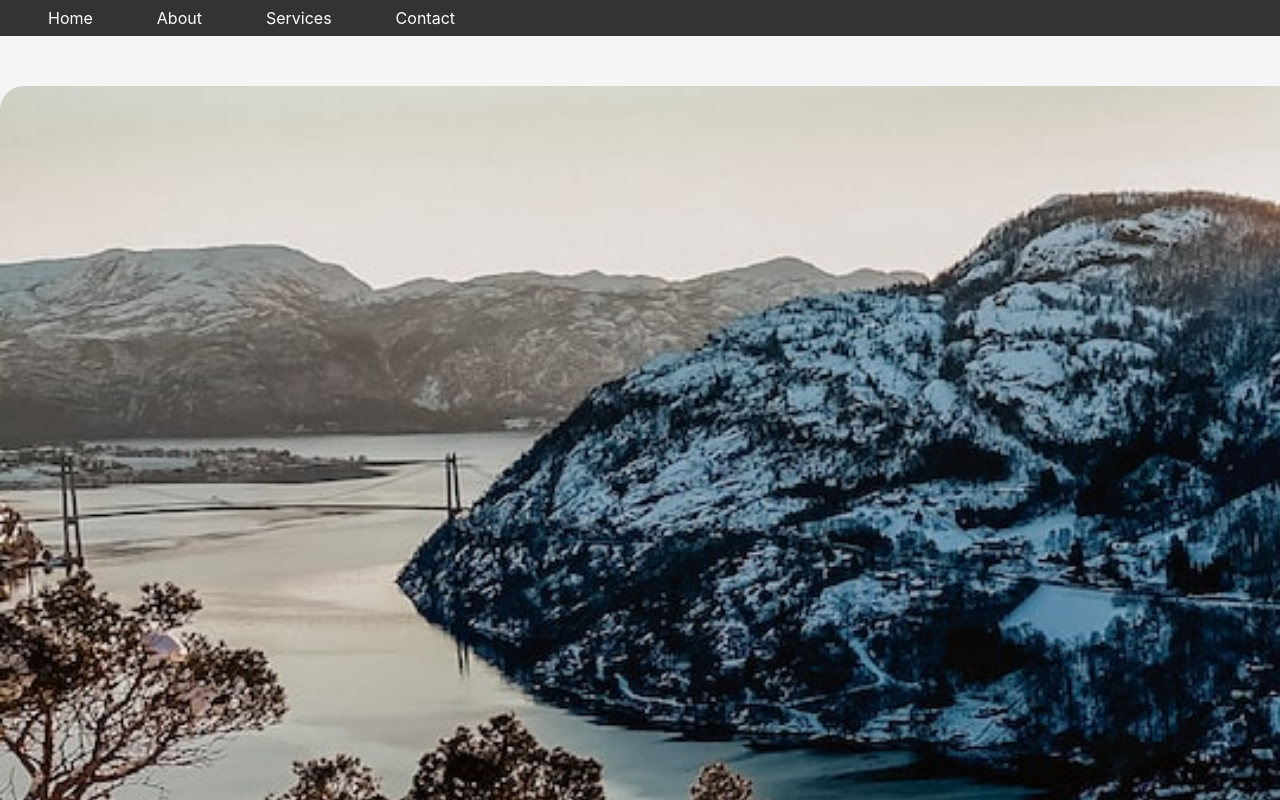
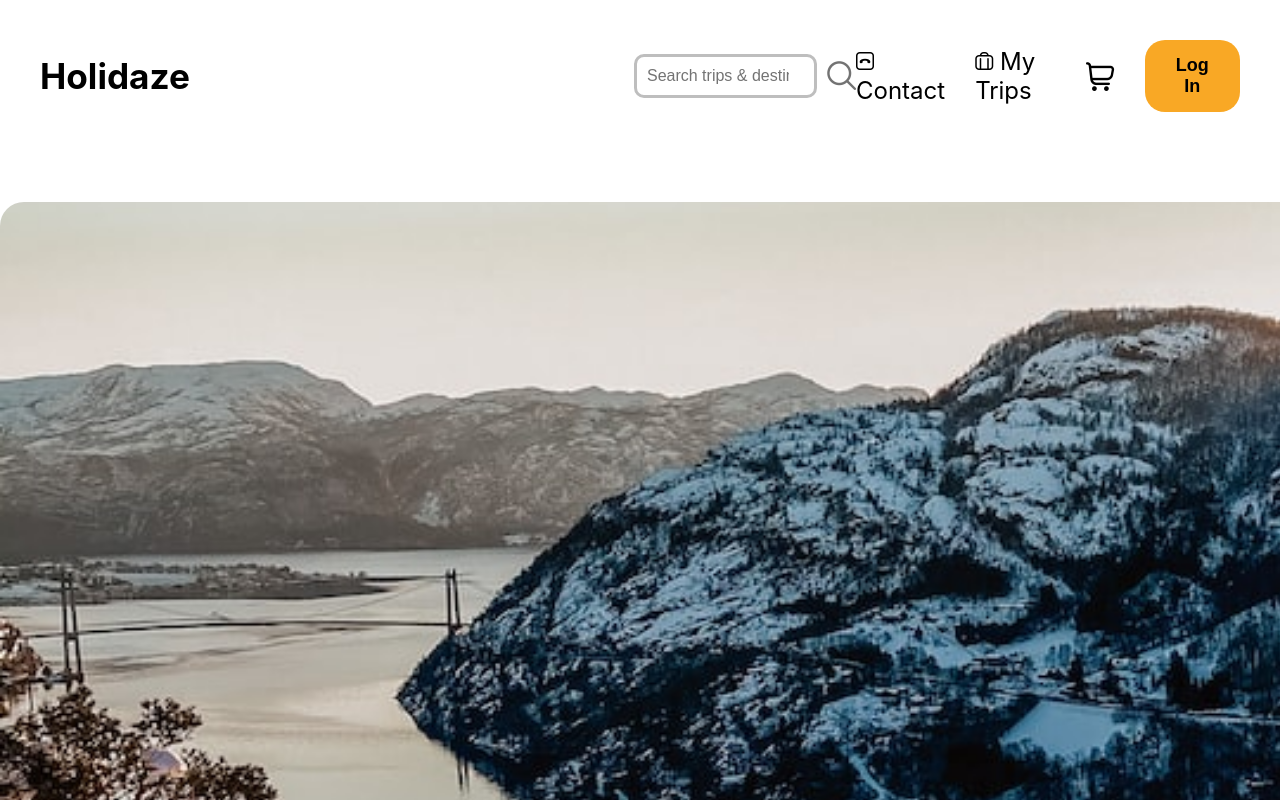
Before and after one commit to Nilliz85/holidaze, a React (Create React App) app: page / in a window 1280 px wide. Shown: the top 800 px of the page. Built offline with nearby package versions, Linux system fonts and the light colour scheme.

Commit message:
created the header component and the navbar

```diff
--- a/src/components/header-section/header-section.component.jsx
+++ b/src/components/header-section/header-section.component.jsx
@@ -3,24 +3,20 @@ import './header-section.styles.scss';
 
 const Header = () => {
   return (
-    <header className="header">
-      <nav className="navbar">
-        <ul className="nav-list">
-          <li className="nav-item">
-            <a href="/" className="nav-link">Home</a>
-          </li>
-          <li className="nav-item">
-            <a href="/about" className="nav-link">About</a>
-          </li>
-          <li className="nav-item">
-            <a href="/services" className="nav-link">Services</a>
-          </li>
-          <li className="nav-item">
-            <a href="/contact" className="nav-link">Contact</a>
-          </li>
-        </ul>
-      </nav>
-    </header>
+<header className="header">
+  <div className="logo">Holidaze</div>
+  <div className="search-bar">
+    <input type="search" placeholder="Search trips & destinations..." />
+    <div className='searchicon'><i className="fi fi-rr-search"></i></div>
+  </div>
+  <nav className="navigation">
+    <div className="nav-item"><i className="fi fi-rr-square-phone-hangup iconsize"></i> Contact</div>
+    <div className="nav-item"><i className="fi fi-rr-suitcase-alt iconsize"></i> My Trips</div>
+    <div className="nav-item carticon"><i className="fi fi-rr-shopping-cart"></i></div>
+    <button className="nav-button">Log In</button>
+  </nav>
+</header>
+
   );
 };
 
--- a/src/components/header-section/header-section.styles.scss
+++ b/src/components/header-section/header-section.styles.scss
@@ -1,32 +1,98 @@
+@import url('https://cdn-uicons.flaticon.com/2.1.0/uicons-regular-rounded/css/uicons-regular-rounded.css');
+
 .header {
-  background: #333;
-  color: #fff;
-  padding: 0.5rem 1rem;
-}
+  display: flex;
+  align-items: center;
+  justify-content: space-between;
+  padding: 40px 40px;
+  background-color: #fff;
 
-.navbar {
-  display: flex;
-  justify-content: space-between;
-  align-items: center;
-}
+  .logo {
+    font-size: 2.2rem;
+    font-weight: bold;
+    cursor: pointer;
+  }
 
-.nav-list {
-  list-style: none;
-  display: flex;
-  margin: 0;
-  padding: 0;
+  .search-bar {
+    display: flex;
+    flex-grow: 1;
+    margin: auto;
+    margin-left: 37%;
+    max-width: 20%;
 
-  .nav-item {
-    margin: 0 1rem;
+    input[type='search'] {
+      width: 100%;
+      padding: 10px;
+      margin-right: 10px;
+      border: 3px solid #bebebe;
+      border-radius: 10px;
+      font-size: 1rem;
 
-    .nav-link {
-      color: #fff;
-      text-decoration: none;
-      padding: 0.5rem 1rem;
-      transition: background-color 0.3s;
+      &::placeholder {
+        color: #737373;
+      }
+    }
+
+    .searchicon {
+      margin-top: 8px;
+      font-size: 1.8rem;
+      color: #737373;
 
       &:hover {
-        background-color: #555;
+        transform: scale(1.2);
+      }
+
+      &:active {
+        transform: scale(1);
+      }
+    }
+  }
+
+  .navigation {
+    display: flex;
+    align-items: center;
+
+    .nav-item {
+      margin-right: 30px;
+      font-size: 24px;
+      cursor: pointer;
+
+      &:hover {
+        transform: scale(1.2);
+      }
+
+      &:active {
+        transform: scale(1);
+        opacity: 0.7;
+      }
+
+      .iconsize {
+        font-size: 18px;
+      }
+    }
+
+    .carticon {
+      margin-top: 8px;
+      font-size: 1.8rem;
+    }
+
+    .nav-button {
+      margin-top: auto;
+      padding: 15px 30px;
+      background-color: #f9a825;
+      border: none;
+      border-radius: 20px;
+      cursor: pointer;
+      font-weight: bold;
+      font-size: large;
+
+      &:hover {
+        transform: scale(1.15);
+      }
+
+      &:active {
+        opacity: 0.7;
+        transform: scale(1);
       }
     }
   }
--- a/src/components/hero-section/hero-section.styles.scss
+++ b/src/components/hero-section/hero-section.styles.scss
@@ -1,6 +1,6 @@
 .hero-section{
   position: relative;
-  background-color: #f5f5f5;
+  background-color: #fff;
   padding: 50px 0;
   text-align: center;
 
```
